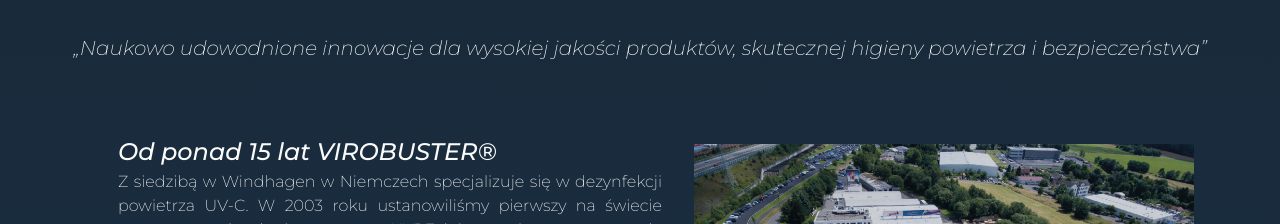
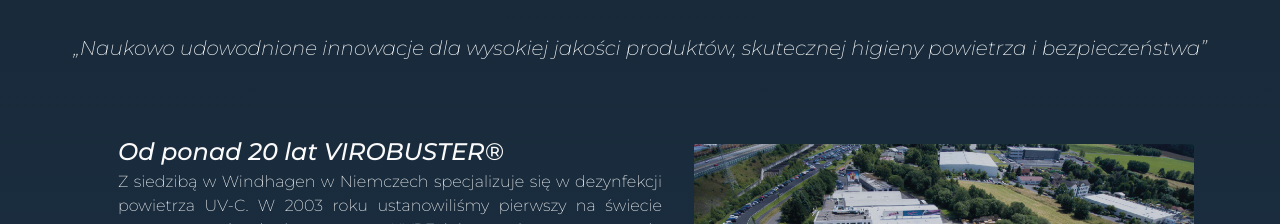
Before and after one commit to paltoalko/virobuster-frontend, a React (Create React App) app: page / in a window 1280 px wide. Shown: the part 4560-4784 px from the top of the page. Built offline with nearby package versions, Linux system fonts and the light colour scheme.

Commit message:
text changes

```diff
--- a/src/components/AboutUs.tsx
+++ b/src/components/AboutUs.tsx
@@ -21,7 +21,7 @@
         skutecznej higieny powietrza i bezpieczeństwa”
       </Typography>
       <ImageElement
-        title="Od ponad 15 lat VIROBUSTER®"
+        title="Od ponad 20 lat VIROBUSTER®"
         text="Z siedzibą w Windhagen
           w Niemczech specjalizuje się w dezynfekcji powietrza UV-C. W 2003 roku
           ustanowiliśmy pierwszy na świecie patent na technologię opartą na UVPE
```
